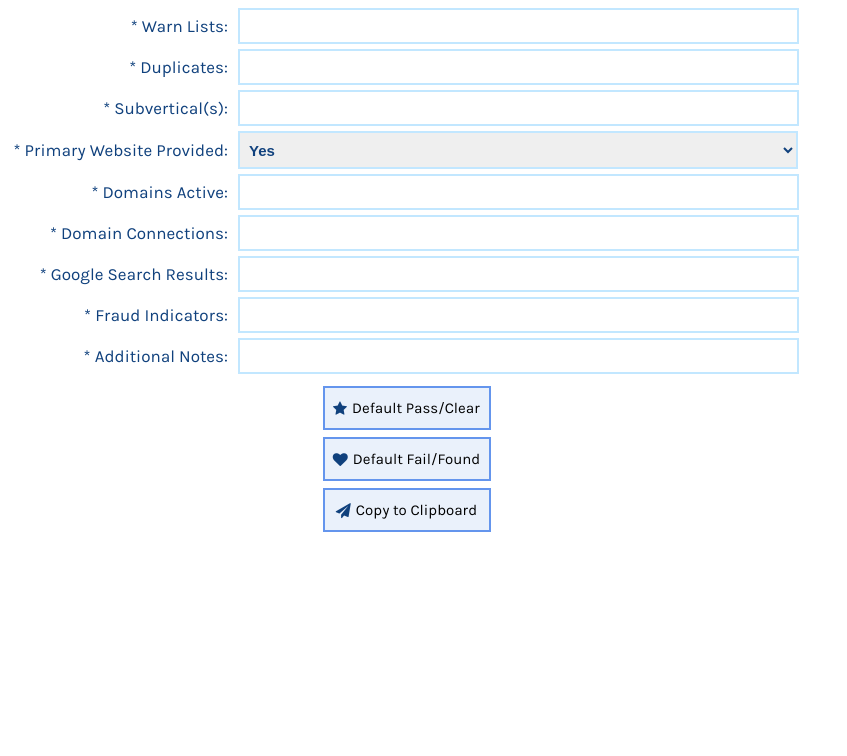
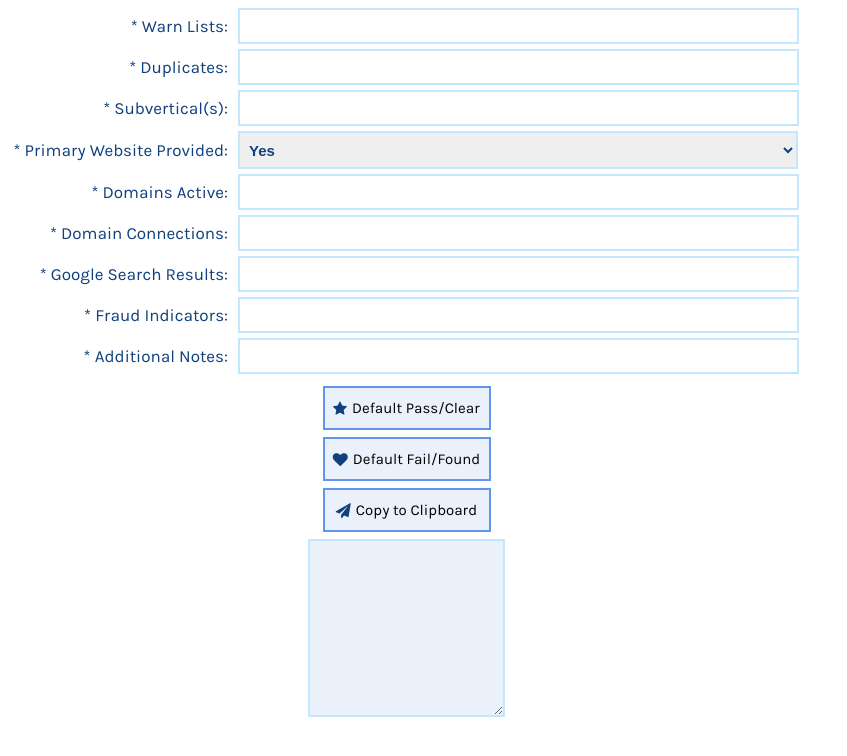
Before and after one commit to L2KD/form-fill-generator, a browser extension: page index.html in a window 1280 px wide. Shown: the whole page, without its empty margins (0-847 px from the left). Drawn offline with Linux system fonts and the light colour scheme.

Commit message:
Update index.html

```diff
--- a/index.html
+++ b/index.html
@@ -33,13 +33,13 @@
             <span>Copy to Clipboard</span>
         </div>
 
-    </div>
+<!--    </div>
 <!--    <div class="form-generator-result">-->
 <!--        <div id="form-generator-message" style="display: none"><span class="form-generator-message">Your form is copied to clipboard!</span></div>-->
 <!--    </div>-->
-<!--    <div class="form-generator-result">-->
-<!--        <textarea class="input-result" id="form-fill-result" rows="10">-->
-<!--        </textarea>-->
-<!--    </div>-->
+     <div class="form-generator-result">
+         <textarea class="input-result" id="form-fill-result" rows="10">
+         </textarea>
+     </div>
 </body>
 </html>
```
